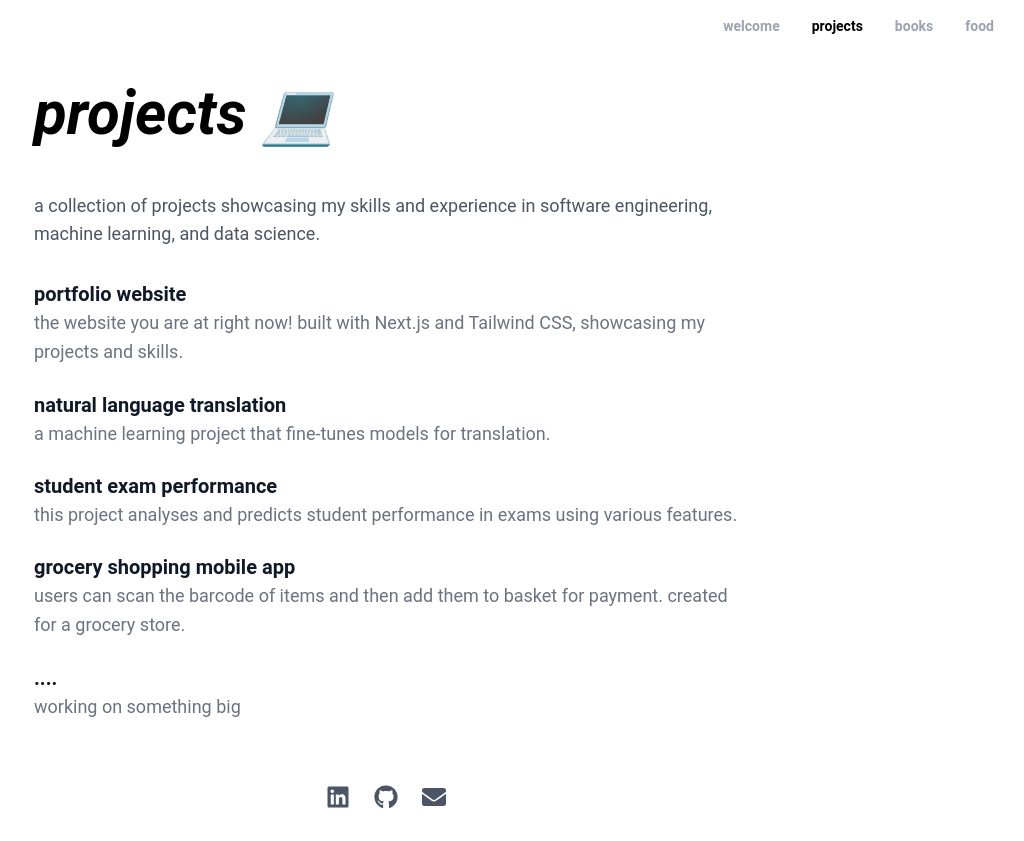
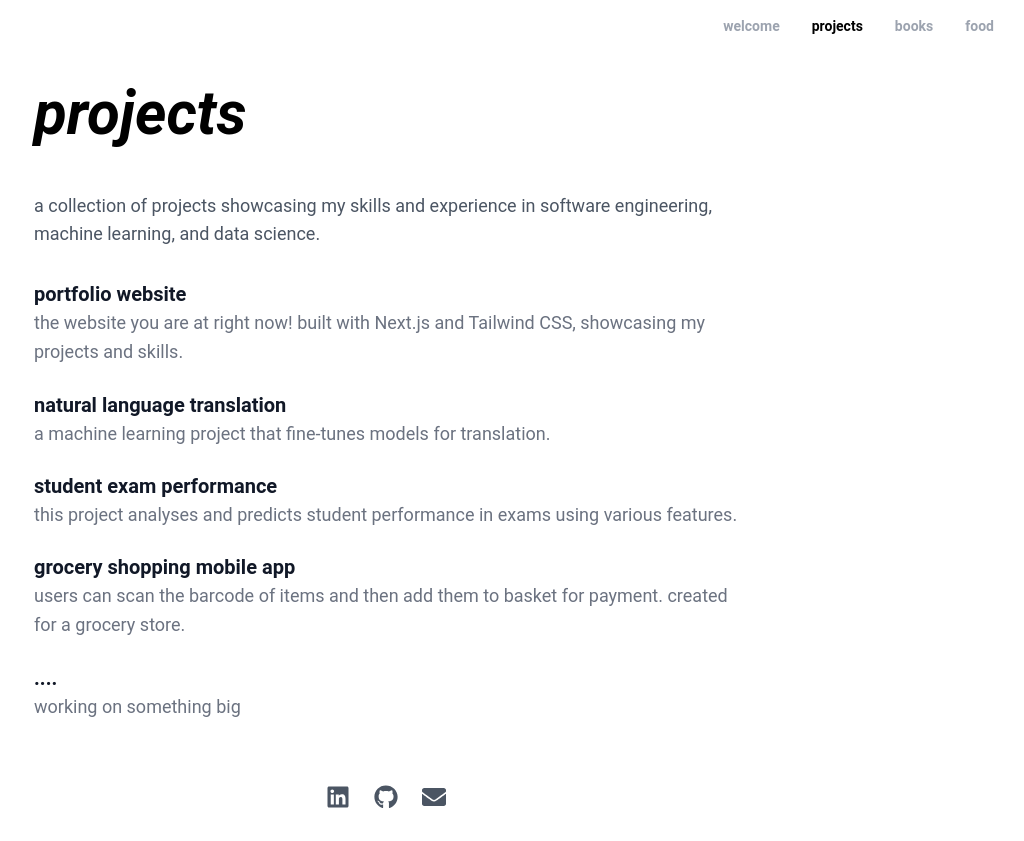
Before and after one commit to ItsBeans/portfolioV3, a Next.js app: page /projects in a window 1280 px wide. Shown: the whole page, without its empty margins (254-1278 px from the left). Built offline with nearby package versions, Linux system fonts and the light colour scheme.

Commit message:
Update page.tsx

```diff
--- a/app/projects/page.tsx
+++ b/app/projects/page.tsx
@@ -38,7 +38,7 @@ export default function Projects() {
     <Header/>
     <div className="max-w-3xl mx-auto p-8">
       <h1 className="text-6xl font-bold text-black italic mb-12">
-        projects <span role="img" aria-label="laptop">💻</span>
+        projects <span role="img" aria-label="laptop"></span>
       </h1>
       <p className="text-lg text-gray-600 mb-8">a collection of projects showcasing my skills and experience in software engineering, machine learning, and data science.</p>
 
```
